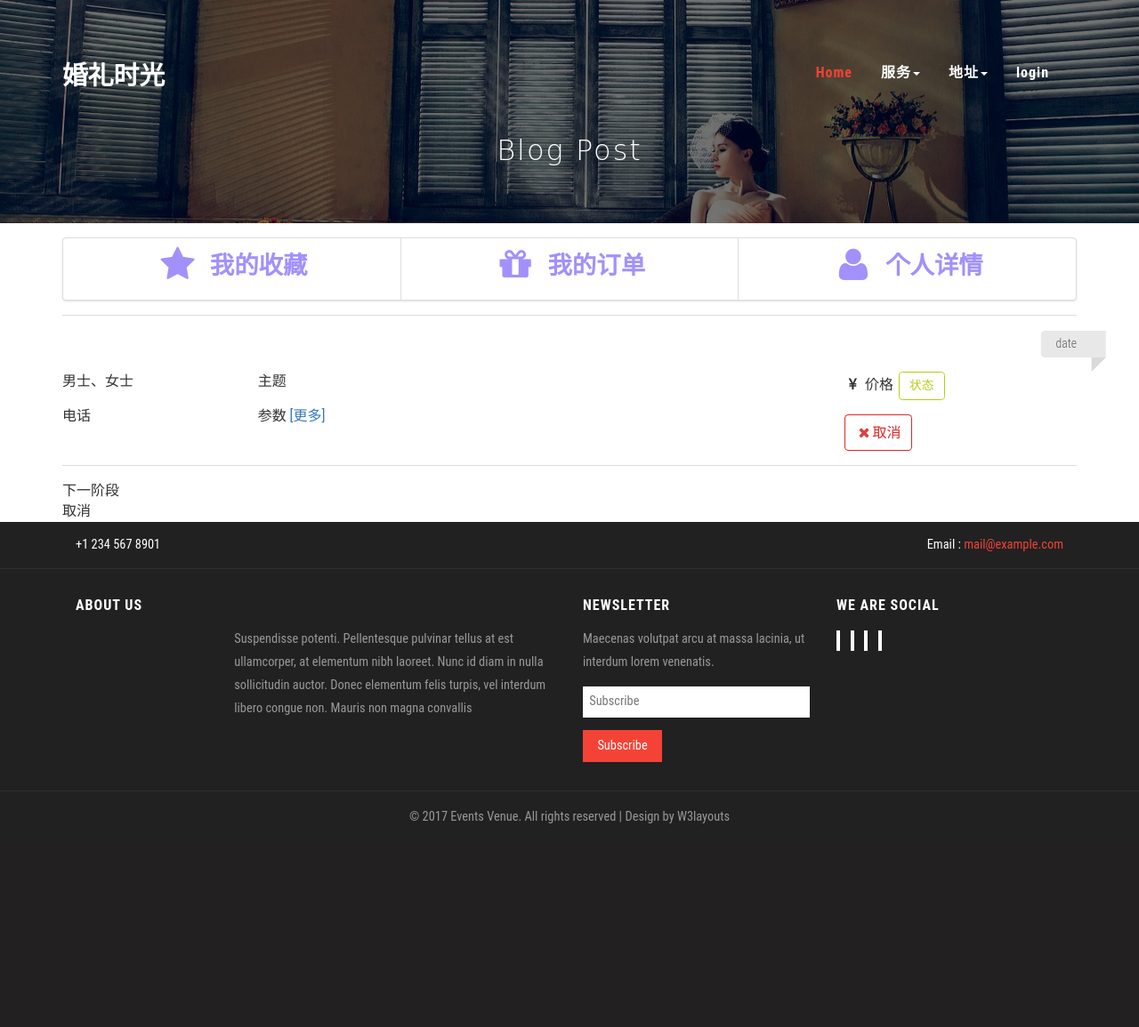
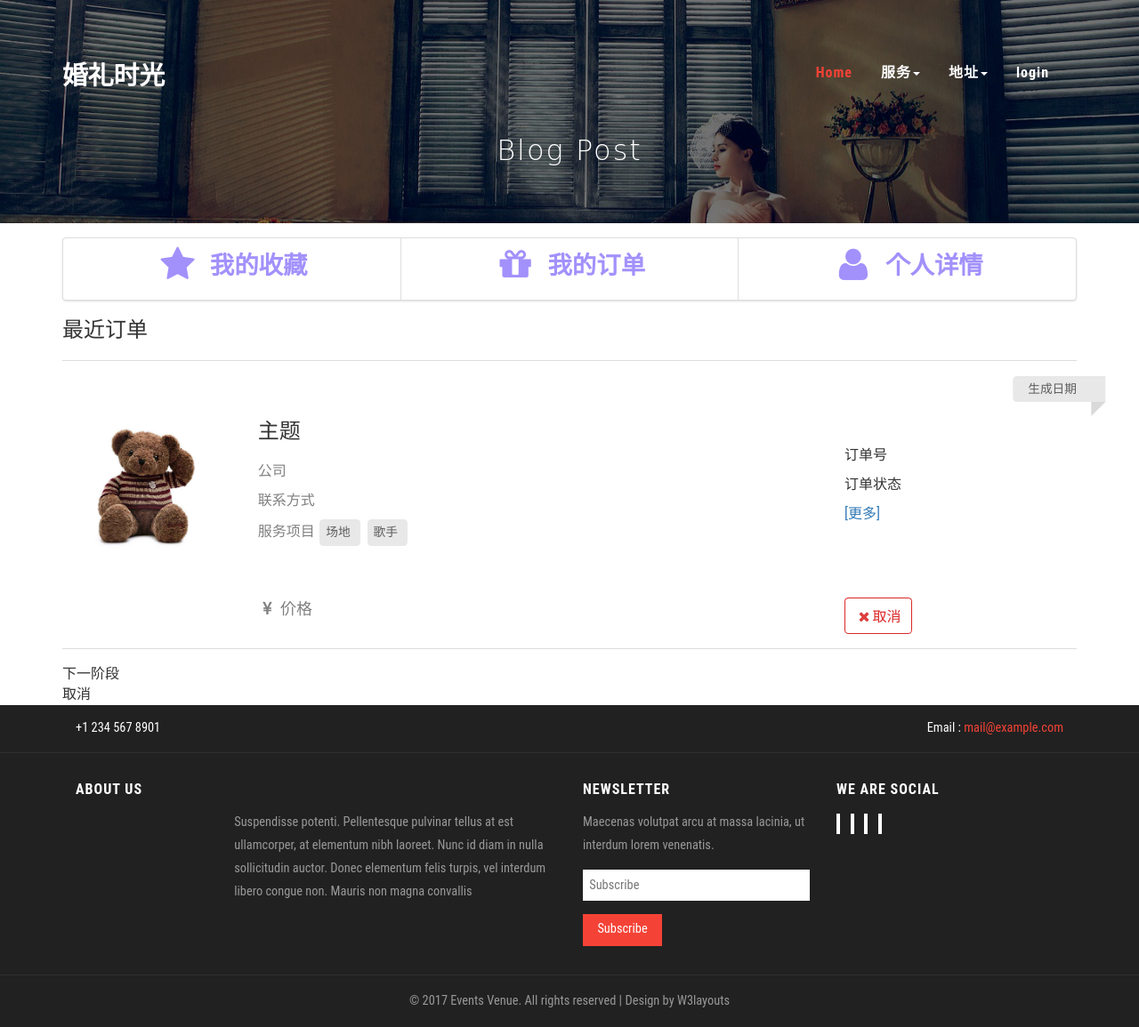
Before and after one commit to likehang/software_WedWeb, a Django app: page /person-list/ in a window 1280 px wide. Shown: the whole page at 89% size. Before the commit the page ends 926 px from the top, so only its background shows below. Run offline with Django 3.2, Linux system fonts and the light colour scheme; some libraries are stand-ins or nearby versions.

Commit message:
person-list

```diff
--- a/Web/templates/person-list.html
+++ b/Web/templates/person-list.html
@@ -81,22 +81,47 @@
                     </a>
                 </div>
             </div>
+            <font size="5"> 最近订单</font>
         <div class="ui divider"></div>
         <div class="ui inverted divided list">
-            <div>
-                <a class="ui right ribbon label">date</a>
+            <div >
+
+                <a class="ui right ribbon label">生成日期</a>
                 <div class="ui grid ">
+
                     <div class="three wide column">
-                        <div class="header">男士、女士</div>电话</div>
+                            <img class="left floated large ui image"
+                             src="{% static '/images/timg.jpg' %}">
+                    </div>
                     <div class="nine wide column">
-                        <div class="header">主题</div>参数
-                        <a href="">[更多]</a>
+                        <div class="header"><font size="5">
+                            主题</div></font>
+                            <font color="grey">公司</font></p>
+                            <font color="grey">联系方式</font></p>
+                            <font color="grey">服务项目</font>
+                            <a class="ui image label"> 场地 </a>
+                            <a class="ui image label"> 歌手 </a>
+                        </p>
                     </div>
                     <div class="four wide column">
                         <div class="header">
-                            <i class="yen sign icon"></i>价格
-                            <a class="ui olive basic floated label">状态</a>
+                            </p></br>
+                                订单号</p>
+                             </p>
+                                订单状态</p>
+                                <a href="">[更多]</a>
                         </div>
+                    </div>
+                    <div class="three wide column">
+                    </div>
+                    <div class="six wide column">
+                            <font size="4" color="grey"><i class="yen sign icon"></i>价格</font>
+
+                    </div>
+                    <div class="three wide column">
+
+                        </div>
+                    <div class="two wide column">
                         <div class="ui icon buttons centered">
                             <div class="ui basic red button icon">
                                 <i class="delete icon"></i>取消
```
Also changed, not shown: Web/static/images/timg.jpg (added), store/store/icon/timg.jpg (added).
